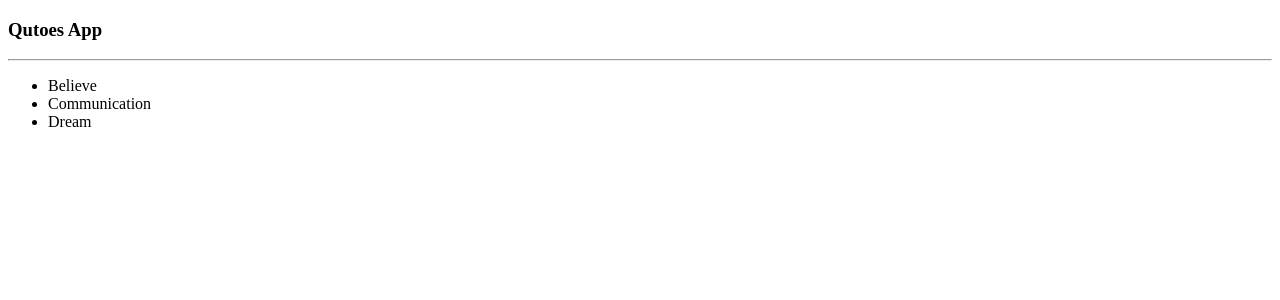
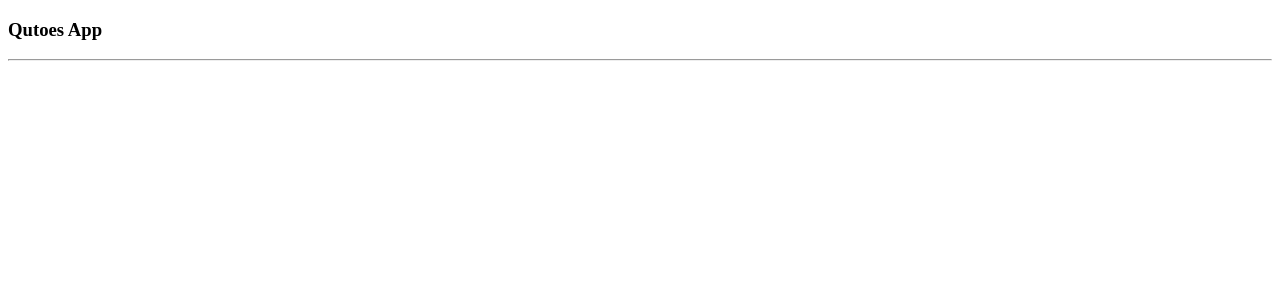
Before and after one commit to ikinoti/quote-rating-app, an Angular app: page / in a window 1280 px wide. Shown: the top 300 px of the page. Built offline with nearby package versions, Linux system fonts and the light colour scheme.

Commit message:
Remove the quotes array

```diff
--- a/src/app/app.component.ts
+++ b/src/app/app.component.ts
@@ -6,10 +6,4 @@ import { Quote } from './quote';
   templateUrl: './app.component.html',
   styleUrls: ['./app.component.css'],
 })
-export class AppComponent {
-  quotes: Quote[] = [
-    { id: 1, title: 'Believe' },
-    { id: 2, title: 'Communication' },
-    { id: 3, title: 'Dream' },
-  ];
-}
+export class AppComponent {}
```
